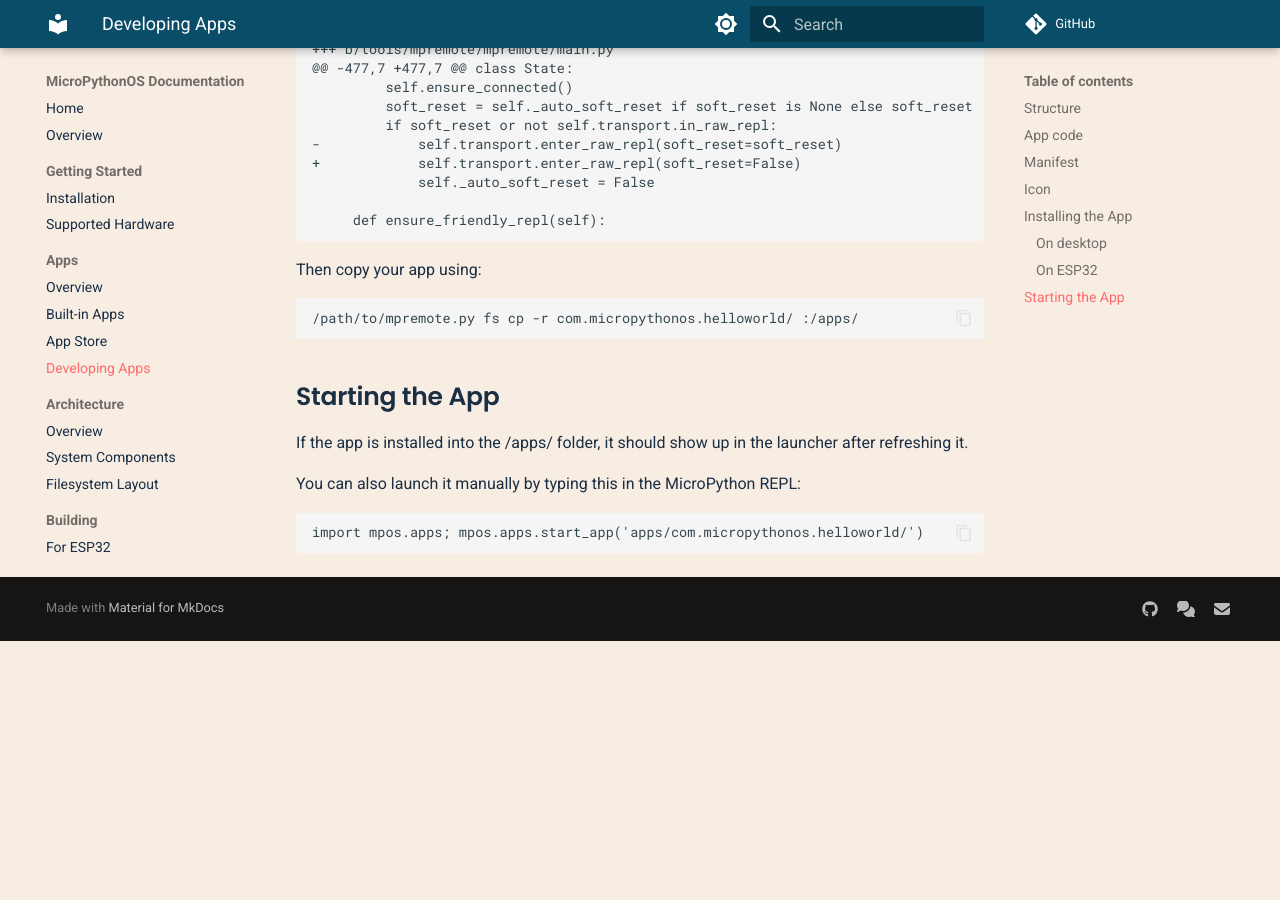
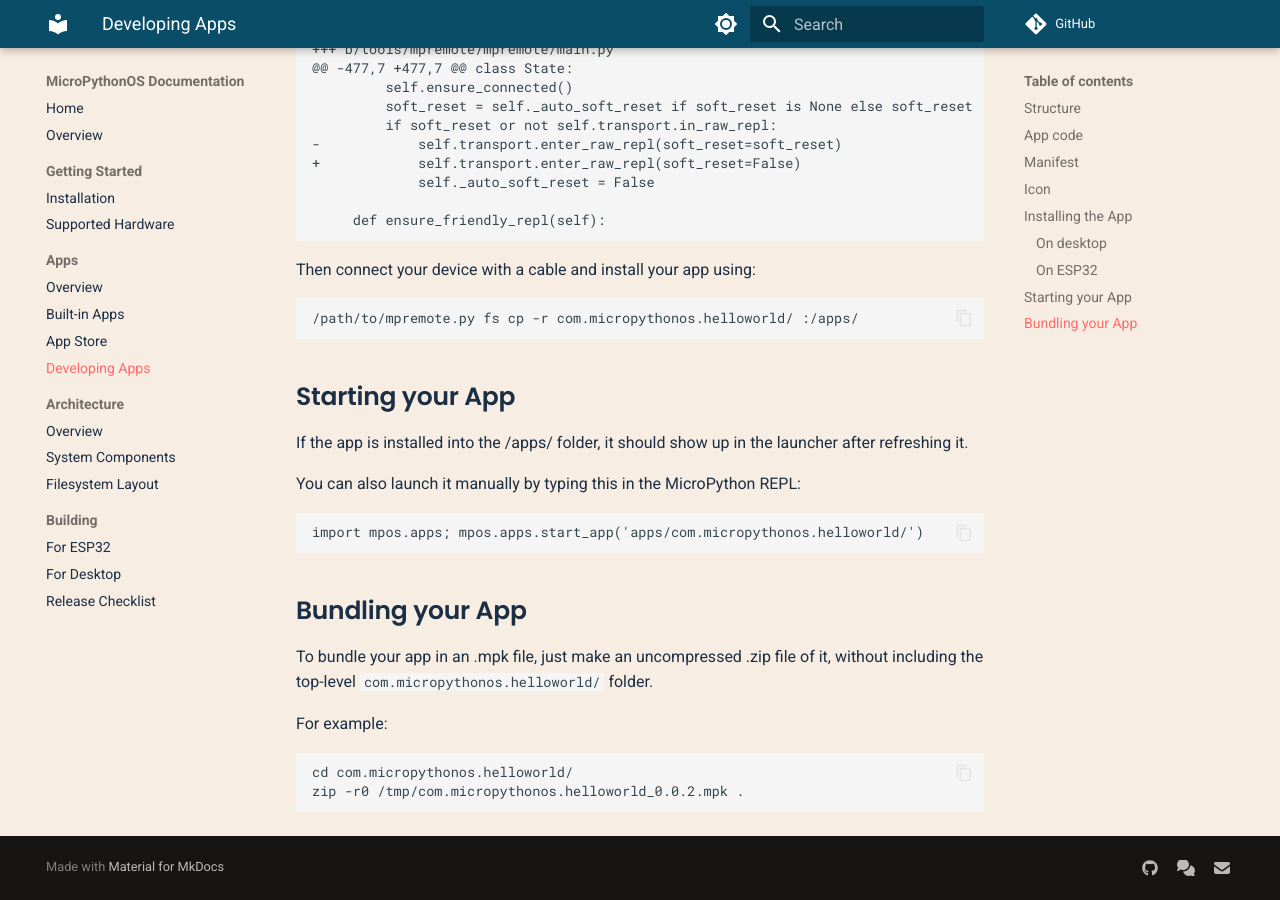
Before and after one commit to MicroPythonOS/docs, an MkDocs documentation site: the page built from docs/apps/developing.md, in a window 1280 px wide and 900 px high, scrolled down 2388 px. Built offline with MkDocs 1.6.1 and Material for MkDocs 9.7.7, drawn with Linux system fonts in a browser that asks for light colours; comment, search, counter and statistics services are not loaded; before the commit the page ends 3029 px from its top, so only the background shows below that.

Commit message:
Update developing.md

````diff
--- a/docs/apps/developing.md
+++ b/docs/apps/developing.md
@@ -108,13 +108,13 @@
      def ensure_friendly_repl(self):
 ```
 
-Then copy your app using:
+Then connect your device with a cable and install your app using:
 
 ```
 /path/to/mpremote.py fs cp -r com.micropythonos.helloworld/ :/apps/
 ```
 
-## Starting the App
+## Starting your App
 
 If the app is installed into the /apps/ folder, it should show up in the launcher after refreshing it.
 
@@ -123,3 +123,14 @@
 ```
 import mpos.apps; mpos.apps.start_app('apps/com.micropythonos.helloworld/')
 ```
+
+## Bundling your App
+
+To bundle your app in an .mpk file, just make an uncompressed .zip file of it, without including the top-level `com.micropythonos.helloworld/` folder.
+
+For example:
+
+```
+cd com.micropythonos.helloworld/
+zip -r0 /tmp/com.micropythonos.helloworld_0.0.2.mpk .
+```
````
